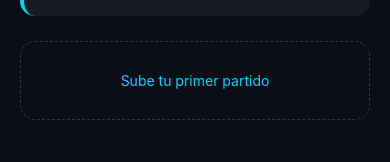
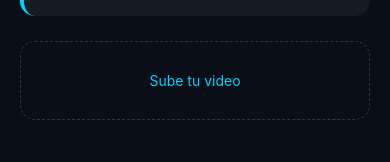
Before and after one commit to JulianAvila259/METRICS-Analytics, a React Native app in the folder src/mobile-app/: screen /Dashboard in a window 390 px wide. Shown: the part 586-748 px from the top of the page. Built offline with nearby package versions, Linux system fonts and the light colour scheme.

Commit message:
refactor: Actualizar mensaje de dashboard

```diff
--- a/src/mobile-app/screens/DashboardScreen.js
+++ b/src/mobile-app/screens/DashboardScreen.js
@@ -133,7 +133,7 @@ export default function DashboardScreen({ navigation }) {
         )}
 
         <TouchableOpacity style={styles.uploadButton} onPress={() => Alert.alert('Subir Partido', 'Abre la cámara para grabar un partido')}>
-          <Text style={styles.uploadText}>Sube tu primer partido</Text>
+          <Text style={styles.uploadText}>Sube tu video</Text>
         </TouchableOpacity>
       </ScrollView>
 
```
